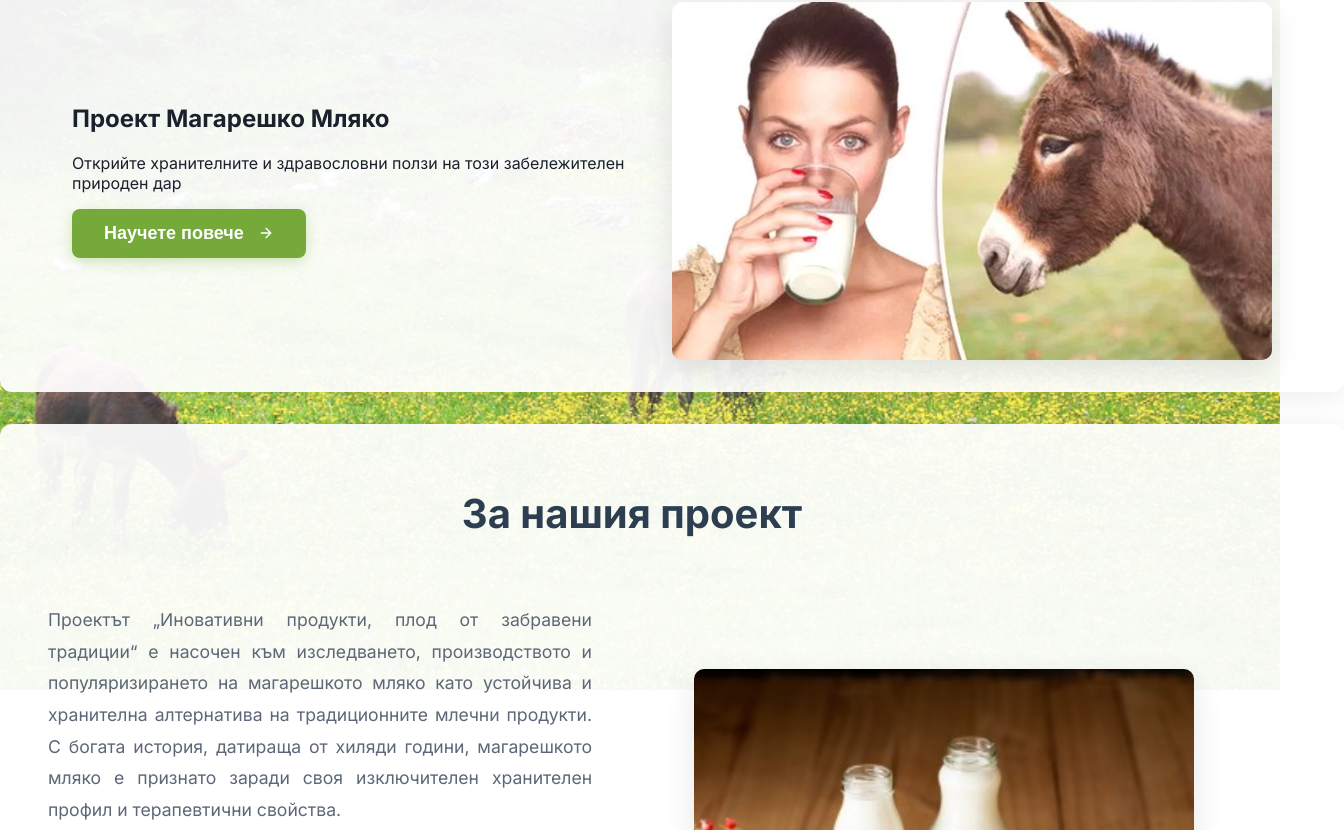
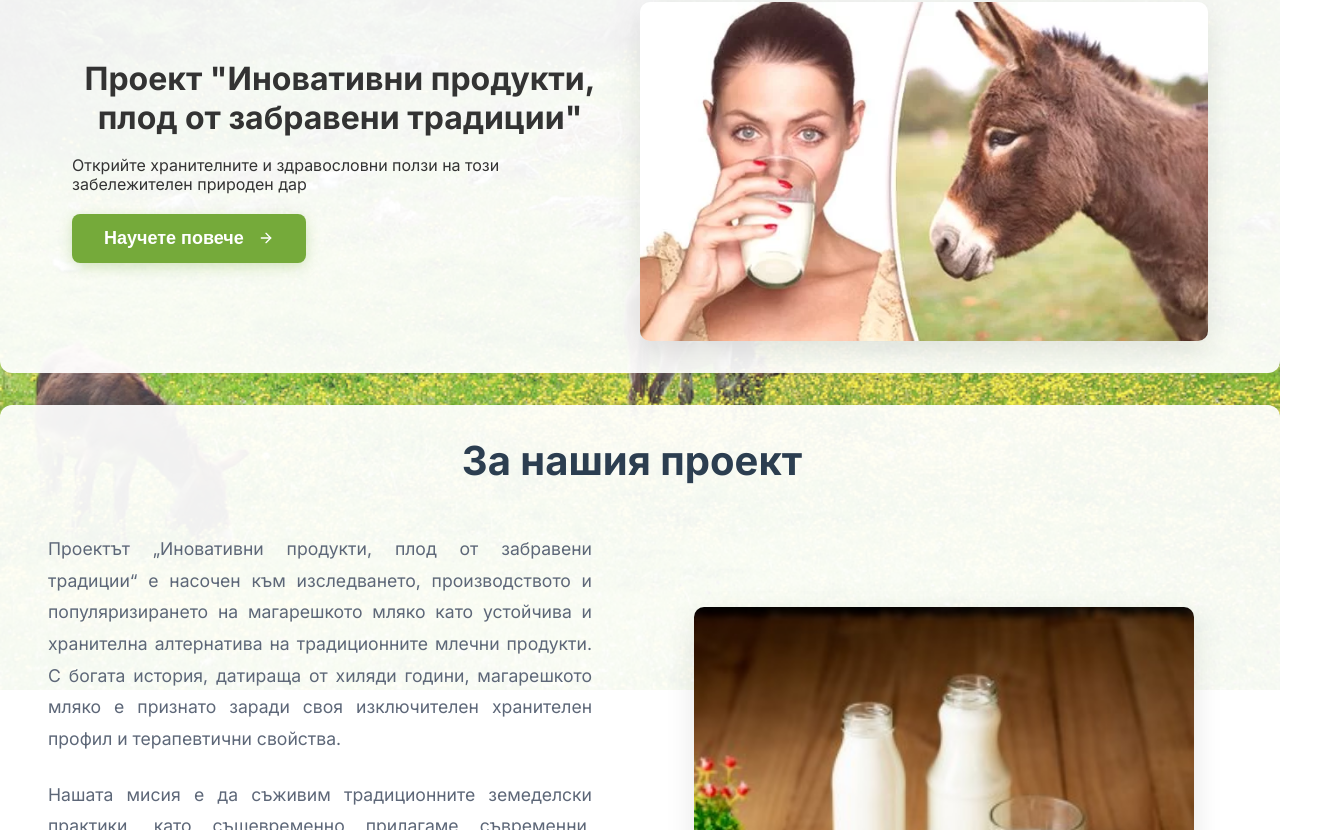
Before and after one commit to hristogwivanov/donkey-milk, a React (Vite) app: page / in a window 1280 px wide. Shown: the part 110-940 px from the top of the page, 1344 px wide, since content can reach past the window. Built offline with nearby package versions, Linux system fonts and the light colour scheme.

Commit message:
initial version

```diff
--- a/src/App.css
+++ b/src/App.css
@@ -7,7 +7,7 @@
 
 body {
   font-family: 'Inter', 'Helvetica Neue', sans-serif;
-  line-height: 1.5;
+  line-height: 1.2;
   color: #333;
   background-color: #fff;
   overflow-x: hidden;
@@ -51,63 +51,50 @@ img {
 
 main {
   width: 100%;
-  max-width: 1200px;
-  display: flex;
-  flex-direction: column;
-  align-items: center;
 }
 
 section {
   width: 100%;
-  padding: 5rem 0;
   display: flex;
   justify-content: center;
   align-items: center;
 }
 
 section#home {
-  background-color: #f8f9fa;
   width: 100%;
 }
 
 section#about {
-  background-color: #ffffff;
   width: 100%;
 }
 
 section#benefits {
-  background-color: #f8f9fa;
   width: 100%;
 }
 
 section#partners {
-  background-color: #ffffff;
   width: 100%;
 }
 
 section#contact {
-  background-color: #f8f9fa;
   width: 100%;
 }
 
 .section-container {
   width: 100%;
   max-width: 1200px;
-  margin: 0 auto;
-  padding: 0 2rem;
-  text-align: center;
-  display: flex;
-  flex-direction: column;
-  align-items: center;
 }
 
 /* Utility classes */
 .container {
   width: 100%;
   max-width: 1200px;
-  margin: 0 auto;
-  padding: 0 2rem;
   text-align: center;
+}
+
+/* Offset anchor targets by 20px */
+section[id] {
+  scroll-margin-top: 20px;
 }
 
 /* Add smooth scrolling */
--- a/src/App.jsx
+++ b/src/App.jsx
@@ -6,6 +6,7 @@ import BenefitsSection from './components/BenefitsSection'
 import PartnersSection from './components/PartnersSection'
 import ContactForm from './components/ContactForm'
 import Footer from './components/Footer'
+import './App.css';
 
 // Font styles for consistent application
 const fontStyles = {
--- a/src/components/Footer.jsx
+++ b/src/components/Footer.jsx
@@ -186,20 +186,6 @@ const Footer = () => {
                   Често задавани въпроси
                 </a>
               </li>
-              <li>
-                <a
-                  href="/blog"
-                  style={{
-                    color: '#D1D5DB',
-                    textDecoration: 'none',
-                    transition: 'color 0.2s',
-                  }}
-                  onMouseOver={(e) => e.target.style.color = '#3B82F6'}
-                  onMouseOut={(e) => e.target.style.color = '#D1D5DB'}
-                >
-                  Блог
-                </a>
-              </li>
             </ul>
           </div>
 
--- a/src/components/HeroSection.jsx
+++ b/src/components/HeroSection.jsx
@@ -38,10 +38,12 @@ const HeroSection = () => {
   return (
     <div className="hero-container">
       <div className="hero-content-wrapper">
-        <h1 className="">Проект Магарешко Мляко</h1>
-        <p className="">
+        <h1 className="hero-title" style={{ fontSize: '2rem', textAlign: 'center' }}>Проект "Иновативни продукти, плод от забравени традиции"</h1>
+        <br />
+        <p className="hero-description">
           Открийте хранителните и здравословни ползи на този забележителен природен дар
         </p>
+        <br />
 
         {/* Enhanced button with more modern styling */}
         <button
```
